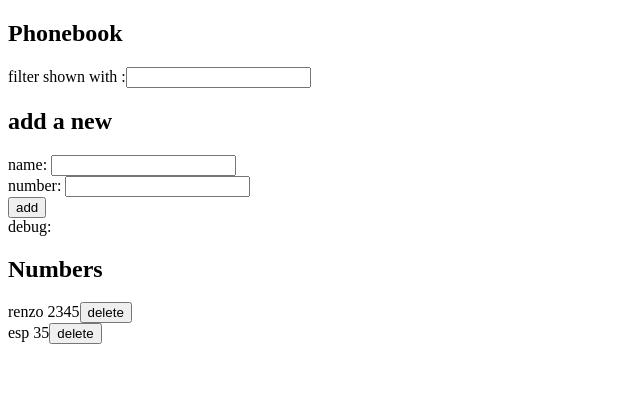
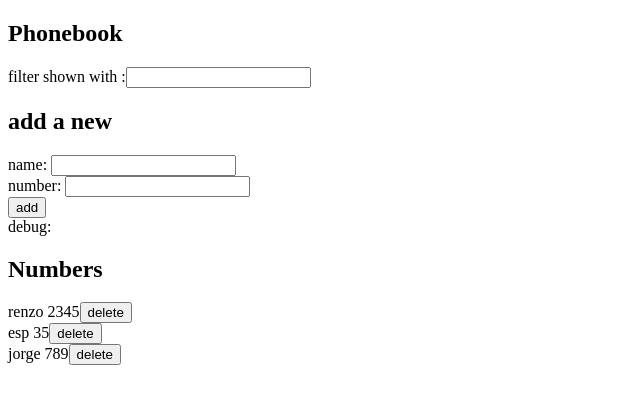
Before and after one commit to respp/University-Of-Helsinki-FullStack-Open, a React (Vite) app: page / in a window 1280 px wide. Shown: the top 404 px of the page, without its empty margins (0-640 px from the left). Built offline with nearby package versions, Linux system fonts and the light colour scheme; data requests are answered from the project's data file.

Commit message:
update server

```diff
--- a/db.json
+++ b/db.json
@@ -9,6 +9,11 @@
       "id": "f234",
       "name": "esp",
       "number": "35"
+    },
+    {
+      "id": "f5e5",
+      "name": "jorge",
+      "number": "789"
     }
   ]
 }
--- a/src/App.jsx
+++ b/src/App.jsx
@@ -26,12 +26,14 @@ useEffect(hook, [])
         verify = true
         return alert(newName+' is already added to the phonebook')
       }else if(newName === person.name && newNumber !== person.number){
+        verify = true
         const changes = window.confirm(newName+` is already added to the phonebook, replace the old number with the new one`)
         if (changes){
-          const updatedPersons = persons.find(persons => persons.number === newNumber)
-          const changedNumber = {...persons, number: newNumber}
-          personServices.put(person.id,newNumber).then(res=>{
-            setPersons()
+          const updatedNumber = {...person, number:newNumber}
+          const id = person.id
+          personServices.update(id,updatedNumber).then(res=>{
+            console.log('se actualizó correctamente')
+            // setPersons({...person, number:newNumber})
           })
         }
       }
--- a/src/Persons.jsx
+++ b/src/Persons.jsx
@@ -14,6 +14,9 @@ export const Persons = ({persons, filter, setPersons}) => {
         setPersons(updatedPersons)
         console.log('el recurso ha sido eliminado:' ,res.data)
       })
+      .catch(res=>{
+        console.log('error al cargar el recurso', res)
+      })
     }
 
   return (
--- a/src/services/persons.js
+++ b/src/services/persons.js
@@ -13,8 +13,8 @@ const del = id =>{
     return axios.delete(`${baseUrl}/${id}`)
 }
 
-const put = (id,number) => {
+const update = (id,number) => {
     return axios.put(`${baseUrl}/${id}`, number)
 }
 
-export default {getAll, create, del, put}
+export default {getAll, create, del, update}
```
